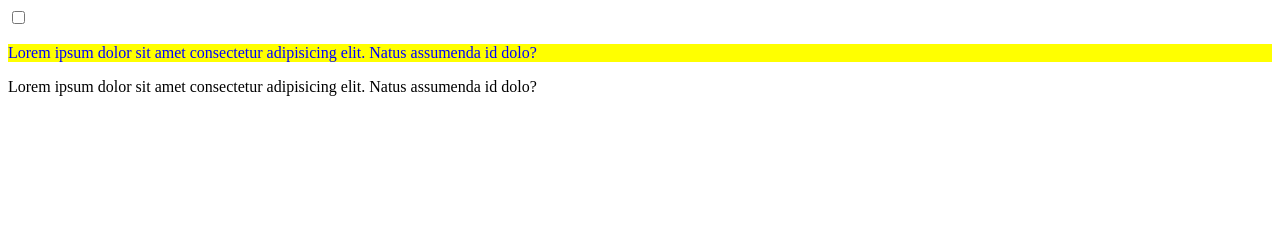
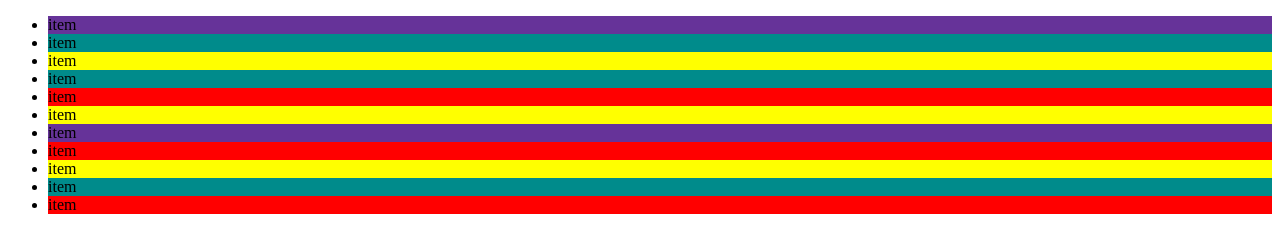
Before and after one commit to Vinicius-a11y/EstudosHtmlCss, a plain HTML site: page index.html in a window 1280 px wide. Drawn offline with Linux system fonts and the light colour scheme.

Commit message:
Pseudo-classe :nth-child()

```diff
--- a/estudos/styles.css
+++ b/estudos/styles.css
@@ -1,17 +1,15 @@
-/* Pseudo-classe :not()*/
-
-.pai .lista li:first-child {
-    background-color: red;
+ul li:nth-child(odd) {
+    background-color: rebeccapurple;
 }
 
-p:not(.meio) {
-    color: blue;
+ul li:nth-child(even) {
+    background-color: darkcyan;
 }
 
-input:checked + p {
-    background: red;
+ul li:nth-child(3n) {
+    background-color: yellow;
 }
 
-input:not(:checked) + p {
-    background: yellow;
+ul li:nth-child(3n+5) {
+    background-color:  red;
 }
--- a/index.html
+++ b/index.html
@@ -9,9 +9,19 @@
 </head>
 
 <body>
-<input type="checkbox">
-   <p>Lorem ipsum dolor sit amet consectetur adipisicing elit. Natus assumenda id dolo?</p>
-   <p class="meio">Lorem ipsum dolor sit amet consectetur adipisicing elit. Natus assumenda id dolo?</p>
+    <ul>
+        <li>item</li>
+        <li>item</li>
+        <li>item</li>
+        <li>item</li>
+        <li>item</li>
+        <li>item</li>
+        <li>item</li>
+        <li>item</li>
+        <li>item</li>
+        <li>item</li>
+        <li>item</li>
+    </ul>
 </body>
 
 </html>
```
